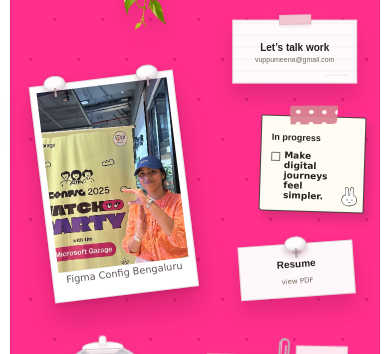
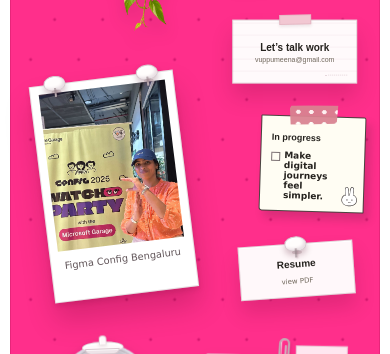
Before and after one commit to MeenaVuppu/portfolio, a Next.js app: page / in a window 390 px wide. Shown: the part 265-619 px from the top of the page. Built offline with nearby package versions, Linux system fonts and the light colour scheme; no server answers.

Commit message:
Match mobile Polaroid crop and caption spacing to desktop

```diff
--- a/app/components/HomePolaroid.module.css
+++ b/app/components/HomePolaroid.module.css
@@ -4,18 +4,11 @@
 
 @media (max-width: 760px) {
   :global(.fixed-board) .photo.photo {
-    display: flex;
-    flex-direction: column;
-    gap: 3px;
-    padding: 6px 6px 16px;
+    padding: 8px 8px 50px;
   }
 
   :global(.fixed-board) .photo.photo > img {
-    flex: 1;
-    min-height: 0;
-  }
-
-  .photo :global(.photo-caption) {
-    position: static;
+    aspect-ratio: 132.758 / 164.898;
+    height: auto;
   }
 }
```
